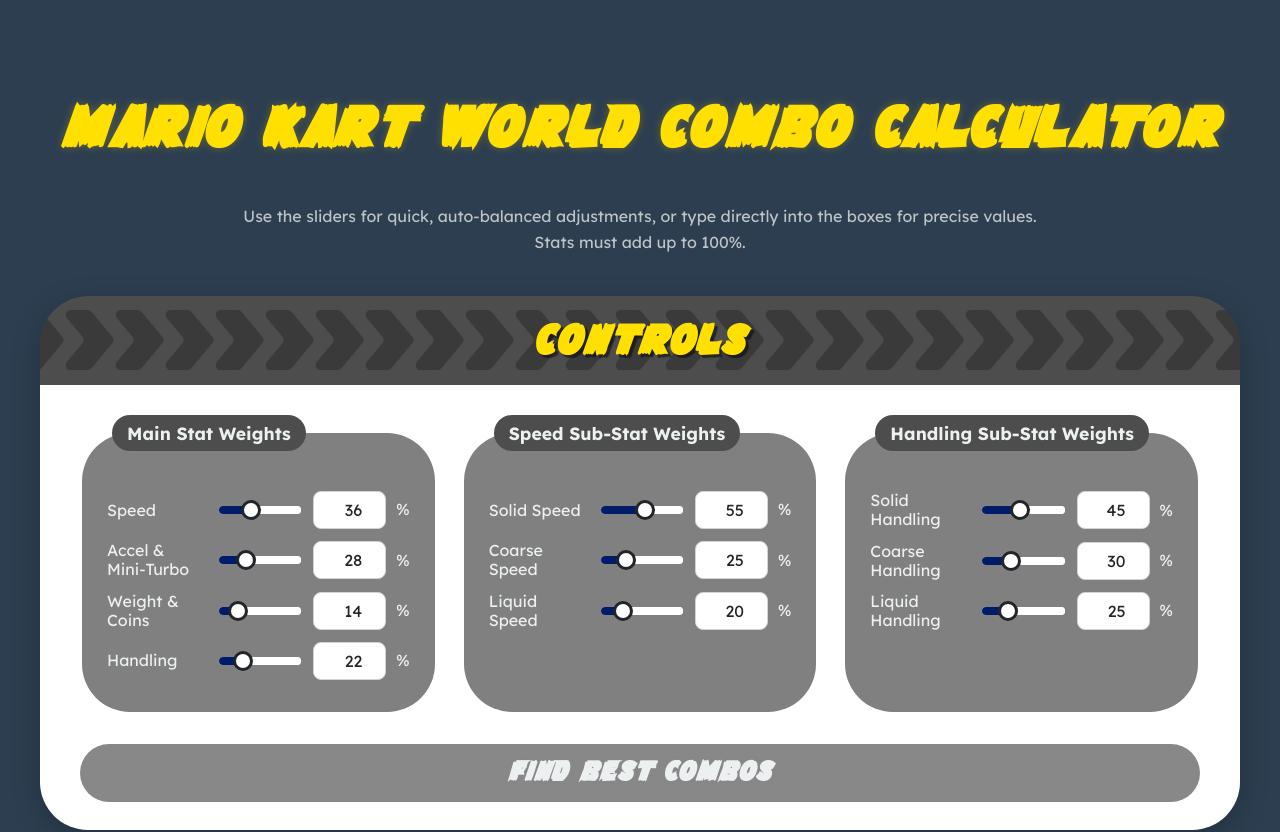
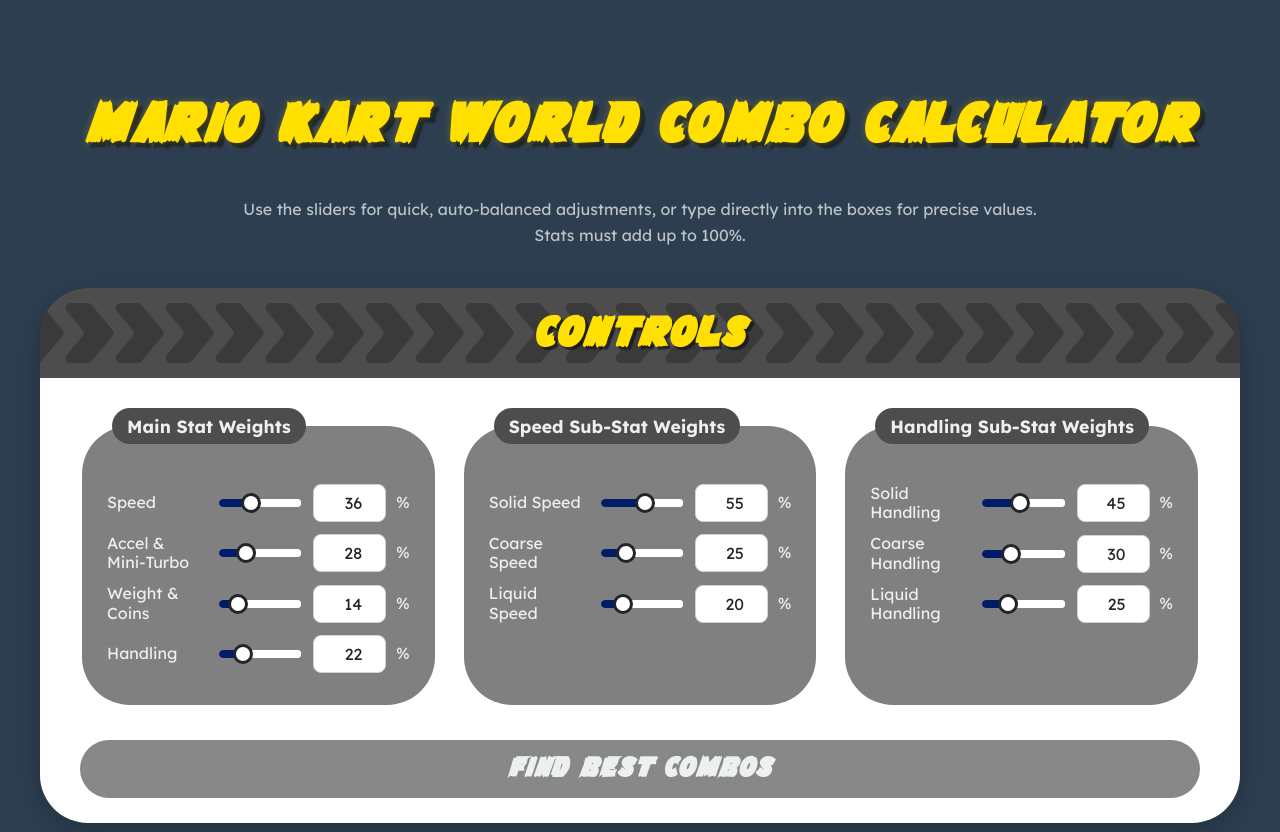
Before and after one commit to MonsterAzi/Mario-Kart-Calculator, a plain HTML site: page index.html in a window 1280 px wide. Shown: the top 832 px of the page. Drawn offline with Linux system fonts and the light colour scheme.

Commit message:
Add shadow to main title and decrease font size

```diff
--- a/index.html
+++ b/index.html
@@ -46,11 +46,11 @@
 
         h1 {
             font-family: 'Flying Leatherneck', sans-serif;
-            font-size: 4.8em; /* CHANGED */
+            font-size: 4.6em; /* CHANGED */
             color: var(--accent-gold);
             text-align: center;
             font-weight: 700;
-            text-shadow: 0 0 8px rgba(241, 196, 15, 0.3);
+            text-shadow: 0 0 8px rgba(241, 196, 15, 0.3), 5px 5px 2px rgba(0, 0, 0, 0.5);
             margin-bottom: 10px;
         }
 
@@ -218,7 +218,7 @@
             cursor: pointer;
             transition: all 0.3s ease;
             position: relative; /* CHANGED */
-            top: 2px; /* CHANGED */
+            top: 5px; /* CHANGED */
         }
 
         #calculate-btn:hover {
```
